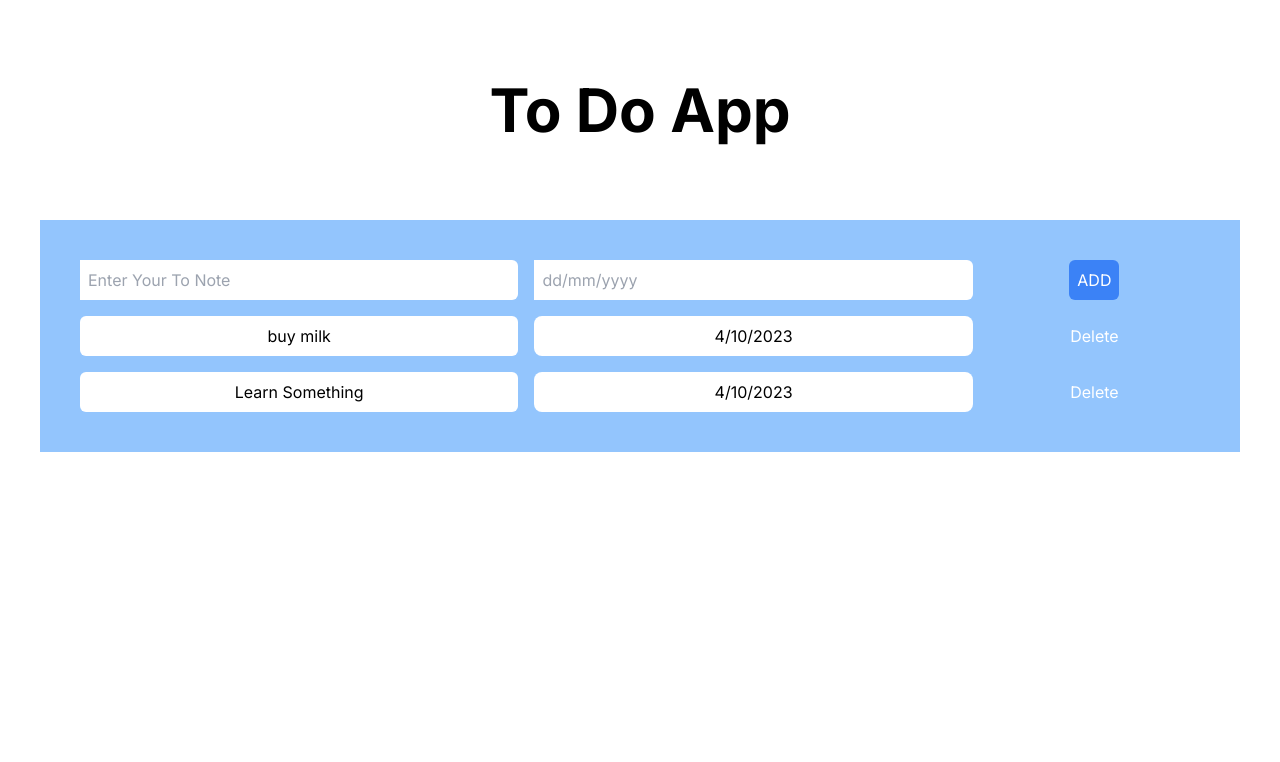
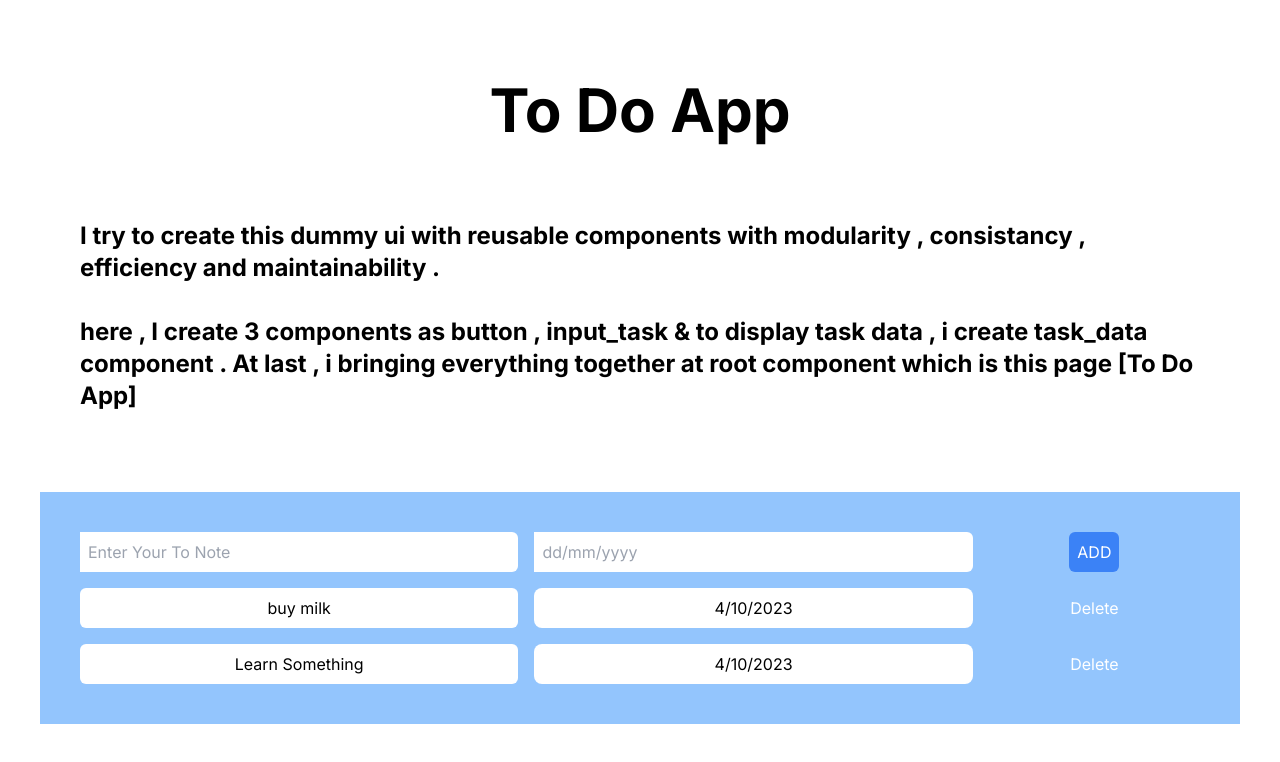
Before and after one commit to Sakib-203-15-3883/Learn-React-in-depth, a Next.js app: page /to_do_app_ui in a window 1280 px wide. Shown: the top 762 px of the page. Built offline with nearby package versions, Linux system fonts and the light colour scheme.

Commit message:
refactor

```diff
--- a/src/app/to_do_app_ui/page.jsx
+++ b/src/app/to_do_app_ui/page.jsx
@@ -7,6 +7,9 @@ const ToDoApp = () => {
   return (
     <>
       <center className="m-20 text-6xl font-bold ">To Do App</center>
+      <h1 className="m-20 text-2xl font-bold ">I try to create this dummy ui with reusable components with modularity , consistancy , efficiency and maintainability . <br /> <br />
+
+        here , I create 3 components as button , input_task & to display task data , i create task_data component . At last , i bringing everything together at root component which is this page [To Do App]     </h1>
 
       <div>
         <ul className=" grid grid-cols-5 gap-4 m-10 p-10 bg-blue-300 h-auto ">
```
